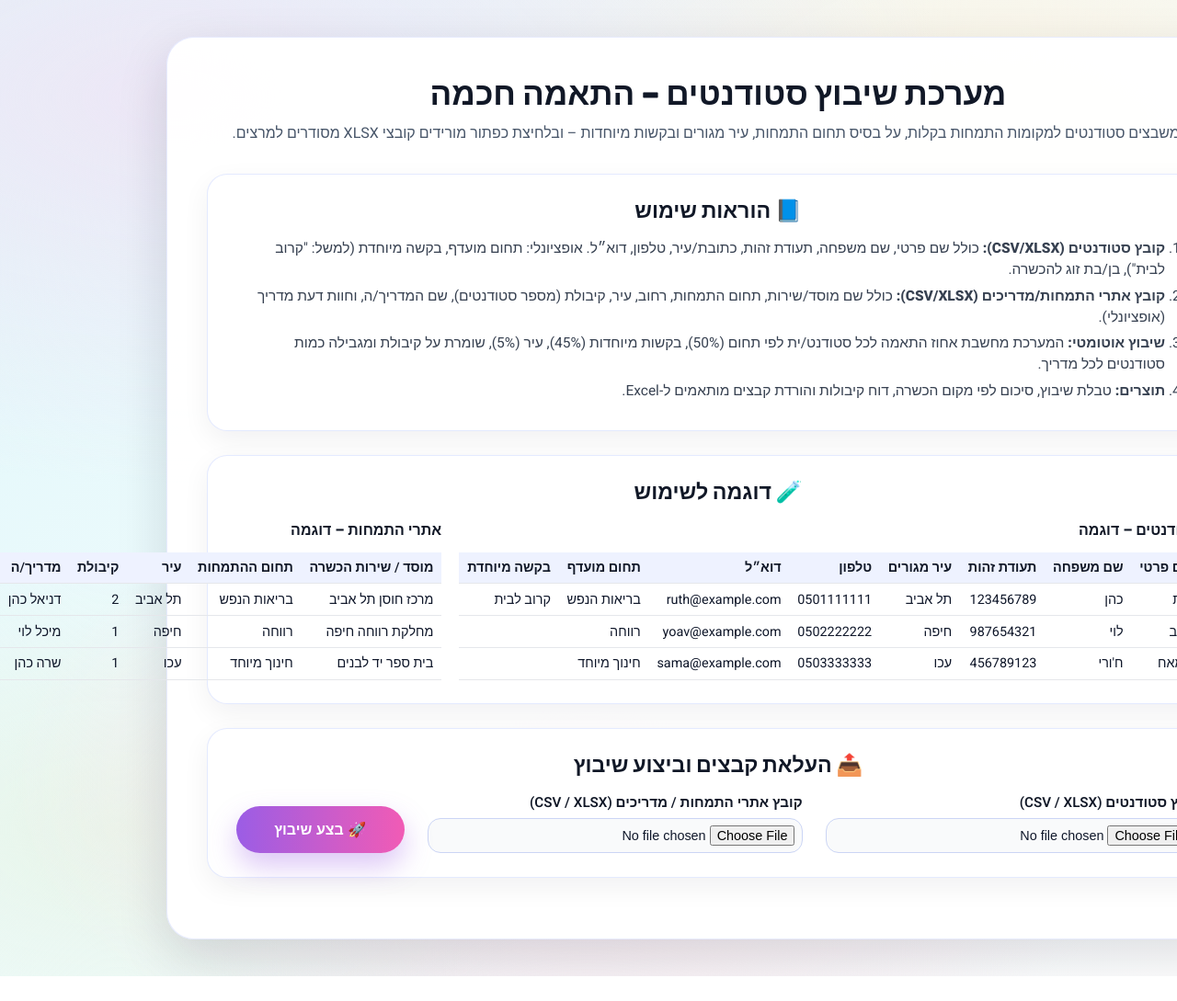
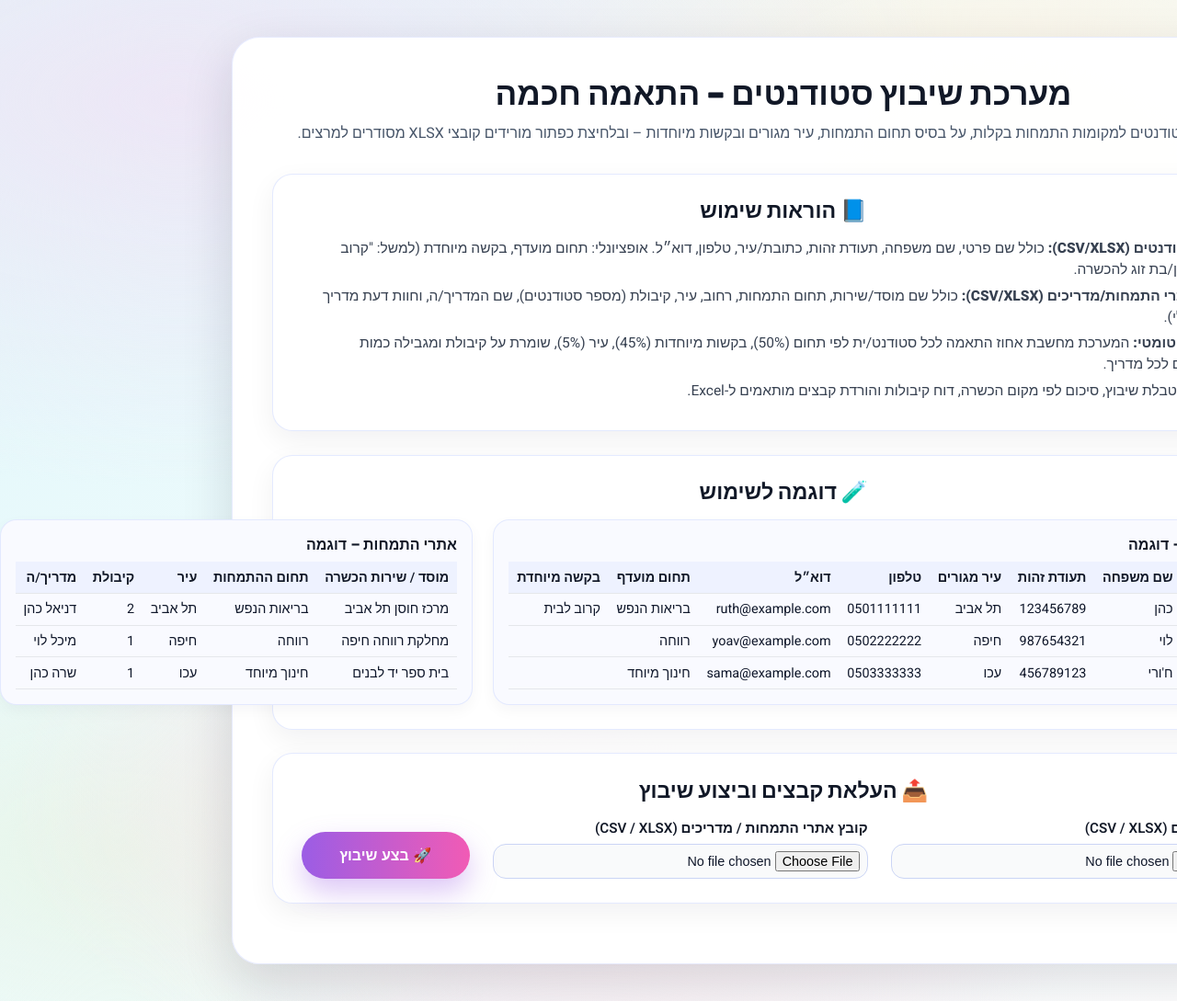
Before and after one commit to 1not2me/students-placement-lecturer, a Flask app: page / in a window 1280 px wide; the page is wider, and only the part inside the window is pictured. Shown: that part at 92% size. Before the commit the page ends 1062 px from the top of that part, so only its background shows below. Run offline with Flask 3, Linux system fonts and the light colour scheme.

Commit message:
Update style.css

```diff
--- a/static/css/style.css
+++ b/static/css/style.css
@@ -220,3 +220,36 @@ tr.bad td:last-child{
         width:100%;
     }
 }
+.examples{
+    display:grid;
+    grid-template-columns:1fr 1fr;
+    gap:1.4rem;
+    align-items:flex-start;
+}
+
+/* מסגרת לכל דוגמה (סטודנטים / אתרים) */
+.examples > div{
+    background:#F9FAFF;
+    padding:0.9rem 1rem 1rem;
+    border-radius:18px;
+    border:1px solid rgba(226,232,255,0.9);
+    box-shadow:0 6px 16px rgba(15,23,42,0.04);
+}
+
+/* כותרת קטנה בתוך המסגרת */
+.examples h3{
+    margin:0 0 0.4rem;
+    font-size:1rem;
+    font-weight:700;
+    color:#111827;
+}
+
+/* לוודא שהטבלה נשארת בתוך המסגרת */
+.examples .table-wrap{
+    margin-top:0.2rem;
+    overflow-x:auto;
+}
+
+.examples table{
+    width:100%;
+}
```
